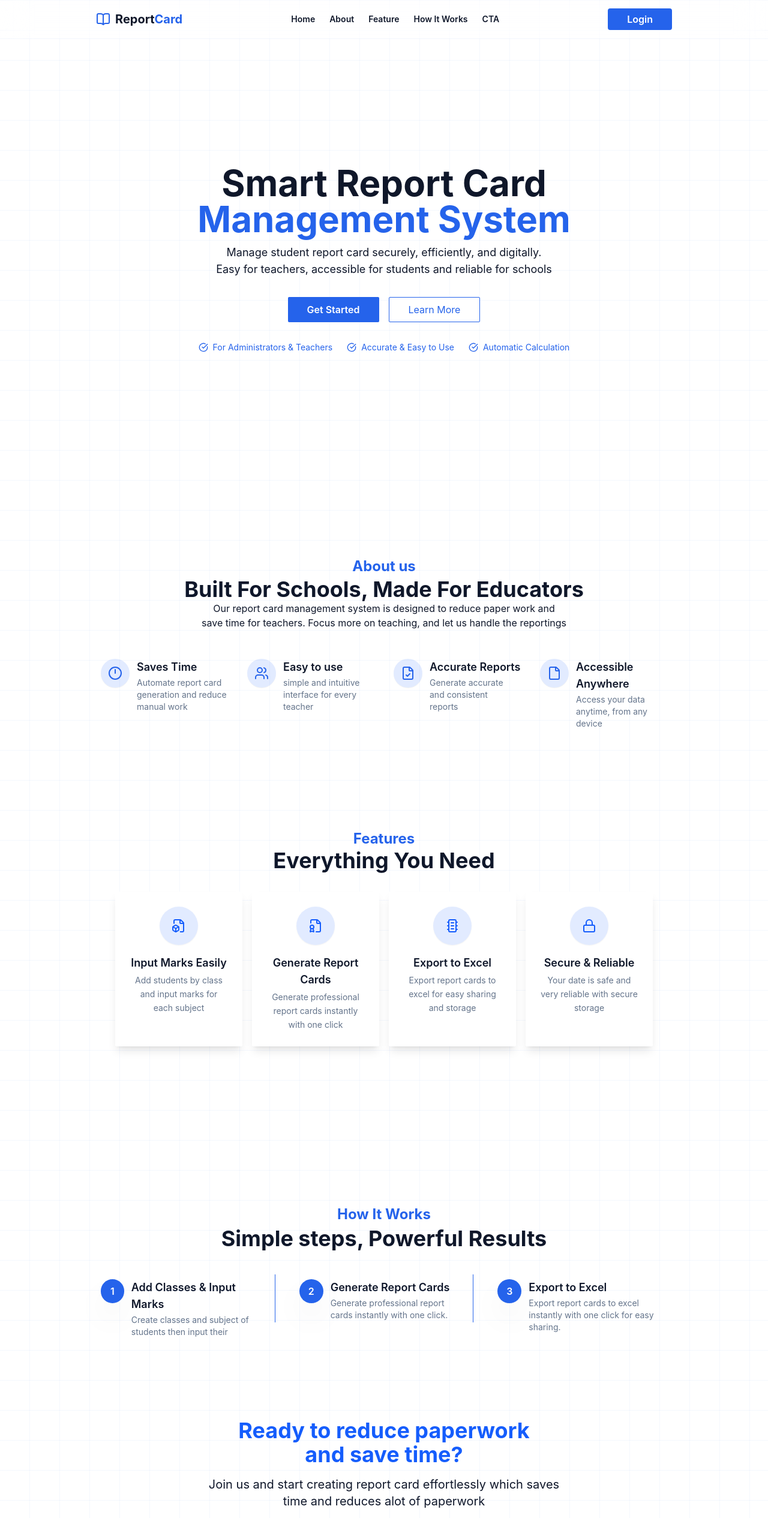
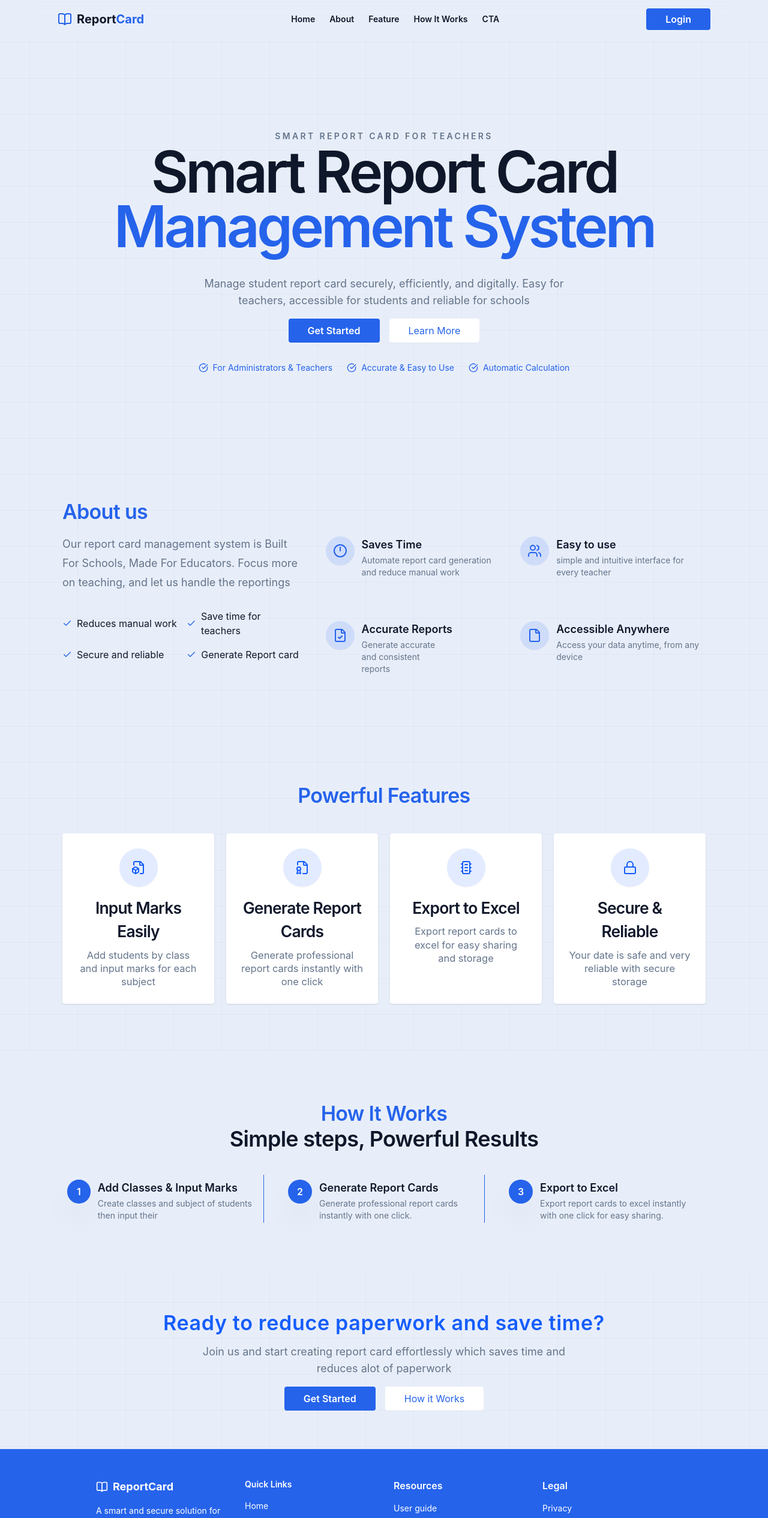
Before and after one commit to Baye-Brian1/Report-Card, a React (Vite) app: page / in a window 1280 px wide. Shown: the top 2530 px of the page at 60% size. Built offline with nearby package versions, Linux system fonts and the light colour scheme.

Commit message:
finished working today

```diff
--- a/src/components/Card.jsx
+++ b/src/components/Card.jsx
@@ -2,10 +2,10 @@ import React from "react";
 
 const Card = ({ icon, title, text }) => {
   return (
-    <div className="border border-white p-6 rounded-xs bg-white backdrop-blur-sm shadow-lg hover:shadow-2xl transition-all duration-300">
+    <div className="border border-white/80 px-5 py-6 text-center sm:px-6 rounded-[4px] bg-white backdrop-blur-sm shadow-sm hover:shadow-2xl transition-all duration-300">
       <div className="inline-flex mb-4">
         <div
-          className="w-16 h-16 rounded-full flex items-center justify-center
+          className="w-16 h-16 rounded-full bg-accent flex items-center justify-center
                       bg-blue-600/12 shadow-xs"
         >
           <div className="z-10 text-blue-600 text-2xl">
@@ -13,8 +13,8 @@ const Card = ({ icon, title, text }) => {
           </div>
         </div>
       </div>
-      <h3 className="font-semibold text-lg  text-[#0F172A] mb-1">{title}</h3>
-      <p className="text-sm text-[#64748B] leading-relaxed">{text}</p>
+      <h3 className="font-semibold text-[1.45rem] sm:text-[1.65rem] tracking-[-0.03em] text-[#0F172A] mb-1">{title}</h3>
+      <p className="mx-auto mt-2 max-w-[18rem] text-[1.03rem] text-base text-[#64748B] leading-[1.35]">{text}</p>
     </div>
   );
 };
--- a/src/components/NavBar.jsx
+++ b/src/components/NavBar.jsx
@@ -1,9 +1,23 @@
-import { useState } from "react";
+import { useState, useEffect } from "react";
 import { BookOpen, Menu, X } from "lucide-react";
 import { Link } from "react-router-dom";
 
 const NavBar = ({ currentSection, onSectionChange }) => {
   const [mobileOpen, setMobileOpen] = useState(false);
+  const [scrolled, setScrolled] = useState(false);
+
+  useEffect(()=>{
+    const handleScroll=()=>{
+        if(window.scrollY>60){
+            setScrolled(true);
+        }else{
+            setScrolled(false)
+        }
+    };
+    window.addEventListener("scroll", handleScroll);
+    return() => window.removeEventListener("scroll", handleScroll)
+
+  },[])
 
   const NavLink = [
     { name: "Home", section: "home" },
@@ -21,9 +35,10 @@ const NavBar = ({ currentSection, onSectionChange }) => {
     }
     setMobileOpen(false);
   };
+
   return (
-    <nav className="fixed top-0 right-0 left-0 backdrop-blur-xl z-50 border-b border-[rgba(37,99,235,0.05)]">
-      <div className="max-w-5xl mx-auto px-4 sm:px-6 lg:px-8">
+    <nav className={`fixed top-0 right-0 left-0 backdrop-blur-xl z-50 transition-all duration-500 ${scrolled?"bg-white shadow-md":"bg-transparent"}`}>
+      <div className="max-w-6xl mx-auto px-4 sm:px-6 lg:px-8">
         <div className="flex justify-between h-16 items-center">
           <div
             onClick={() => scrollToSection("hero")}
@@ -36,7 +51,7 @@ const NavBar = ({ currentSection, onSectionChange }) => {
           </div>
           <div className="hidden md:flex items-center font-semibold space-x-6">
             {NavLink.map((link) => (
-              <button
+              <p
                 key={link.name}
                 onClick={() => scrollToSection(link.section)}
                 className={`text-sm cursor-pointer transition ${
@@ -46,7 +61,7 @@ const NavBar = ({ currentSection, onSectionChange }) => {
                 }`}
               >
                 {link.name}
-              </button>
+              </p>
             ))}
           </div>
           <div className="hidden md:block">
@@ -72,13 +87,13 @@ const NavBar = ({ currentSection, onSectionChange }) => {
         {mobileOpen && (
           <div className="md:hidden py-2">
             {NavLink.map((link) => (
-              <button
+              <p
                 key={link.name}
                 onClick={() => scrollToSection(link.section)}
                 className="block cursor-pointer w-full text-left py-3 text-black hover:text-[#1D4ED8] transition"
               >
                 {link.name}
-              </button>
+              </p>
             ))}
             <Link
               to="/login"
--- a/src/pages/LandingPage.jsx
+++ b/src/pages/LandingPage.jsx
@@ -7,6 +7,7 @@ import {
   FileBadge,
   Clock12,
   FileCheck,
+  Check,
   File,
   Microchip,
 } from "lucide-react";
@@ -18,41 +19,41 @@ const LandingPage = () => {
   return (
     <>
       <Navbar />
-      <main     className="min-h-screen items-center justify-center flex flex-col px-4 py-8 relative  overflow:hidden"
-      >
+      <main className="min-h-screen items-center bg-[#e8eef9] justify-center flex flex-col relative  overflow:hidden">
         <div className="absolute inset-0">
           <div
             className="absolute inset-0"
             style={{
               backgroundImage: `repeating-linear-gradient(0deg, transparent, transparent 49px, rgba(37,99,235, 0.05) 49px, rgba(37,99,235, 0.05) 50px),
                                       repeating-linear-gradient(90deg, transparent, transparent 49px, rgba(37,99,235, 0.05) 49px, rgba(37,99,235, 0.05) 50px)`,
-              backgroundSize: "50px 50px",
+              backgroundSize: "80px 60px",
             }}
           ></div>
         </div>
-        <section
-        id="home"
-        className="min-h-screen items-center justify-center flex px-4 py-8 relative  overflow:hidden"
-      >
-
-        <div className="relative z-10 max-w-5xl mx-auto px-4 sm:px-6 lg:px-8 py-20">
-          <div className="text-center">
-            <h1 className="text-3xl md:text-6xl font-bold text-[#0F172A] mb-3">
+        <section id="home" className="relative w-full">
+          <div className="relative z-10 min-h-screen items-center flex">
+            <div className="mx-auto flex max-w-6xl px-4 py-8 sm:px-6 sm:py-12 lg:px-10 lg:py-14 ">
+              <div className="flex w-full flex-col items-center text-center">
+                <p className="mt-10 mb-1 text-[#64748B] font-semibold uppercase tracking-[0.24em] sm:text-sm">
+                  Smart Report card for Teachers
+                </p>
+                <h1 className="text-[0.7rem] md:text-8xl max-w-6xl leading-[0.95] tracking-[-0.05em] font-semibold text-[#0F172A] mb-3 text-balance">
                   Smart Report Card
-              <span className="block text-[#2563eb]">Management System</span>
+                  <span className="block text-[#2563eb]">
+                    Management System
+                  </span>
                 </h1>
 
-            <p className="text-md md:text-lg text-[#0F172A] max-w-2xl mx-auto mb-8">
-              Manage student report card securely, efficiently, and digitally.{" "}
-              <br />
-              Easy for teachers, accessible for students and reliable for
-              schools
+                <p className="mt-5 leading-6 text-sm sm:text-base sm:mt-6 sm:leading-7 lg:text-lg text-[#64748B] max-w-2xl">
+                  Manage student report card securely, efficiently, and
+                  digitally. Easy for teachers, accessible for students and
+                  reliable for schools
                 </p>
 
-            <div className="flex flex-col sm:flex-row gap-4 justify-center">
+                <div className="flex flex-col sm:flex-row mt-4 gap-4 justify-center">
                   <Link
                     to="/login"
-                className="px-8 py-2 rounded-xs bg-[#2563eb] text-white font-semibold hover:bg-blue-600 transition transform hover:scale-105 flex items-center gap-2"
+                    className="px-8 py-2 rounded-[4px] bg-[#2563eb] text-white font-semibold hover:bg-blue-600 transition transform hover:scale-105 flex items-center gap-2"
                   >
                     Get Started
                   </Link>
@@ -62,7 +63,7 @@ const LandingPage = () => {
                         .getElementById("features")
                         .scrollIntoView({ behavior: "smooth" })
                     }
-                className="px-8 py-2 rounded-xs cursor-pointer border border-[#2563eb] bg-white text-[#2563eb] hover:bg-white/10 transition transform hover:scale-105"
+                    className="px-8 py-2 rounded-[4px] cursor-pointer shadow-2xs bg-white text-[#2563eb] transition transform hover:scale-105"
                   >
                     Learn More
                   </button>
@@ -84,23 +85,41 @@ const LandingPage = () => {
                 </div>
               </div>
             </div>
+          </div>
         </section>
-      <section id="about" className="py-24">
-        <div className="max-w-5xl mx-auto px-4 sm:px-6 lg:px-8">
-          <div className="text-center mb-10">
-            <h2 className="text-lg md:text-2xl font-bold text-[#2563eb] mb-0.5">
+
+        <section id="about" className="mt-[-50px]">
+          <div className="max-w-6xl gap-8 md:flex w-full mx-auto px-4 py-14 sm:px-6 lg:py-20 lg:px-10">
+            <div className="mb-10">
+              <h2 className="text-2xl font-semibold tracking-[-0.02em] text-[#2563eb] sm:text-[34px]">
                 About us
               </h2>
-            <p className="text-3xl md:text-4xl font-bold text-[#0F172A] max-w-3xl mx-auto">
-              Built For Schools, Made For Educators
+              <p className="mt-4 sm:text-lg text-base leading-7 sm:leading-8 text-[#64748B] max-w-xl">
+                Our report card management system is Built For Schools, Made For
+                Educators. Focus more on teaching, and let us handle the
+                reportings
               </p>
-            <p className="text-center text-[#0F172A]">
-                Our report card management system is designed to reduce paper work and <br />
-                 save time for teachers. Focus more on teaching, and let us handle the reportings
-            </p>
+              <ul className="mt-7 items-center justify-center text-[#0F172A] sm:text-[16px] grid sm:grid-cols-2 gap-4">
+                <li className="flex items-center gap-2">
+                  <Check className="text-[#2563eb] w-4 h-4" />
+                  Reduces manual work
+                </li>
+                <li className="flex items-center gap-2">
+                  <Check className="text-[#2563eb] w-4 h-4" />
+                  Save time for teachers
+                </li>
+                <li className="flex items-center gap-2">
+                  <Check className="text-[#2563eb] w-4 h-4" />
+                  Secure and reliable
+                </li>
+                 <li className="flex items-center gap-2">
+                  <Check className="text-[#2563eb] w-4 h-4" />
+                  Generate Report card
+                </li>
+              </ul>
             </div>
 
-          <div className="grid md:grid-cols-4 gap-4 items-center justify-center">
+            <div className="mt-10 grid md:grid-cols-2 gap-2 items-center justify-center">
               <div className="flex items-start gap-3 p-2 h-25">
                 <div
                   className="w-12 h-12 rounded-full p-4 flex justify-center items-center
@@ -125,7 +144,7 @@ const LandingPage = () => {
                       bg-blue-600/12 shadow-2xs"
                 >
                   <div className="text-[#2563eb] text-2xl">
-                  <Users/>
+                    <Users />
                   </div>
                 </div>
                 <div className="flex flex-col">
@@ -143,7 +162,7 @@ const LandingPage = () => {
                       bg-blue-600/12 shadow-2xs"
                 >
                   <div className="text-[#2563eb] text-2xl">
-                  <FileCheck/>
+                    <FileCheck />
                   </div>
                 </div>
                 <div className="flex flex-col">
@@ -161,7 +180,7 @@ const LandingPage = () => {
                       bg-blue-600/12 shadow-2xs"
                 >
                   <div className="text-[#2563eb] text-2xl">
-                  <File/>
+                    <File />
                   </div>
                 </div>
                 <div className="flex flex-col">
@@ -176,14 +195,12 @@ const LandingPage = () => {
             </div>
           </div>
         </section>
-      <section id="features" className="py-24">
-        <div className="max-w-5xl mx-auto px-4 sm:px-6 lg:px-8">
-          <div className="text-center mb-10">
-            <h2 className="text-2xl font-bold text-[#2563eb]">Features</h2>
-            <p className="text-3xl md:text-4xl font-bold text-[#0F172A] max-w-2xl mx-auto">
-              Everything You Need
-            </p>
-            <div className="grid md:grid-cols-4 gap-4 p-8">
+        <section id="features" >
+          <div className="max-w-6xl mx-auto px-4 py-14 sm:px-6 lg:py-20 lg:px-10">
+            <h2 className="text-2xl font-semibold tracking-[-0.02em] text-center text-[#2563eb] sm:text-[34px]">
+              Powerful Features
+            </h2>
+            <div className="mt-10 grid sm:grid-cols-2 lg:grid-cols-4 gap-5">
               <Card
                 icon={<FileBox />}
                 title="Input Marks Easily"
@@ -195,7 +212,7 @@ const LandingPage = () => {
                 text="Generate professional report cards instantly with one click"
               />
               <Card
-                icon={<Microchip/>}
+                icon={<Microchip />}
                 title="Export to Excel"
                 text="Export report cards to excel for easy sharing and storage"
               />
@@ -206,17 +223,15 @@ const LandingPage = () => {
               />
             </div>
           </div>
-        </div>
         </section>
-
         {/* How It Works */}
-      <section id="how-it-works" className="py-24">
-        <div className="max-w-5xl mx-auto px-4 sm:px-6 lg:px-8">
+        <section id="how-it-works" className="relative bg-[#e8eef9] w-full">
+          <div className="max-w-6xl mx-auto px-4 py-14 sm:px-6 lg:py-20 lg:px-10">
             <div className="text-center mb-10">
-            <h2 className="text-lg md:text-2xl font-bold text-[#2563eb] mb-1">
+              <h2 className="text-2xl font-semibold tracking-[-0.02em] text-[#2563eb] sm:text-[34px]">
                 How It Works
               </h2>
-            <p className="text-3xl md:text-4xl font-bold text-[#0F172A] max-w-2xl mx-auto">
+              <p className="text-3xl md:text-4xl font-semibold tracking-[-0.02em] text-[#0F172A] max-w-4xl mx-auto">
                 Simple steps, Powerful Results
               </p>
             </div>
@@ -257,8 +272,8 @@ const LandingPage = () => {
                     Export to Excel
                   </h3>
                   <p className="text-[#64748B] text-sm">
-                  Export report cards to excel instantly with one click for easy
-                  sharing.
+                    Export report cards to excel instantly with one click for
+                    easy sharing.
                   </p>
                 </div>
               </div>
@@ -267,22 +282,19 @@ const LandingPage = () => {
         </section>
 
         {/* CTA */}
-      <section id="cta"  className="py-4"
-      >
-        <div className="max-w-4xl mx-auto px-4 sm:px-6 lg:px-8">
-          <div className="p-8 md:p-12 text-center">
-            <h2 className="text-3xl md:text-4xl font-bold text-blue-600 mb-4">
-              Ready to reduce paperwork <br /> and save time?
+        <section id="cta ">
+          <div className="relative max-w-4xl mx-auto text-center px-4 py-14 sm:px-6 lg:py-16">
+              <h2 className="text-2xl sm:text-[34px] font-semibold tracking-[0.02em] text-blue-600">
+                Ready to reduce paperwork and save time?
               </h2>
-            <p className="text-lg md:text-xl text-[#0F172A] max-w-2xl mx-auto mb-4">
-              Join us and start creating report card effortlessly which saves{" "}
-              <br />
+              <p className="mx-auto text-base sm:text-lg text-[#64748B]  max-w-2xl mt-3">
+                Join us and start creating report card effortlessly which saves
                 time and reduces alot of paperwork
               </p>
-            <div className="flex flex-col sm:flex-row gap-4 justify-center">
+              <div className="flex flex-col sm:flex-row mt-4 gap-4 justify-center">
                   <Link
                     to="/login"
-                className="px-8 py-2 rounded-xs bg-[#2563eb] text-white font-semibold hover:bg-blue-600 transition transform hover:scale-105 flex items-center gap-2"
+                    className="px-8 py-2 rounded-[4px] bg-[#2563eb] text-white font-semibold hover:bg-blue-600 transition transform hover:scale-105 flex items-center gap-2"
                   >
                     Get Started
                   </Link>
@@ -292,17 +304,15 @@ const LandingPage = () => {
                         .getElementById("how-it-works")
                         .scrollIntoView({ behavior: "smooth" })
                     }
-                className="px-8 py-2 rounded-xs cursor-pointer border border-[#2563eb] bg-white text-[#2563eb] hover:bg-white/10 transition transform hover:scale-105"
+                    className="px-8 py-2 rounded-[4px] cursor-pointer shadow-2xs bg-white text-[#2563eb] transition transform hover:scale-105"
                   >
-                How it works
+                    How it Works
                   </button>
                 </div>
             </div>
-        </div>
         </section>
-
       </main>
-      <Footer/>
+      <Footer />
     </>
   );
 };
--- a/src/pages/LoginPage.jsx
+++ b/src/pages/LoginPage.jsx
@@ -35,7 +35,7 @@ const LoginPage = () => {
     }
   };
   return (
-    <div className="min-h-screen items-center justify-center flex px-4 py-8 relative  overflow:hidden">
+    <div className="min-h-screen items-center bg-[#e8eef9]  justify-center flex px-4 py-8 relative  overflow:hidden">
       <div className="absolute inset-0">
         <div
           className="absolute inset-0"
--- a/src/pages/RegisterPage.jsx
+++ b/src/pages/RegisterPage.jsx
@@ -42,7 +42,7 @@ const RegisterPage = () => {
     }
   };
   return (
-    <div className="min-h-screen items-center justify-center flex px-4 py-8 relative  overflow:hidden">
+    <div className="min-h-screen items-center bg-[#e8eef9]  justify-center flex px-4 py-8 relative  overflow:hidden">
       <div className="absolute inset-0">
         <div
           className="absolute inset-0"
```
Lines whose indentation alone changed are shown as unchanged.
